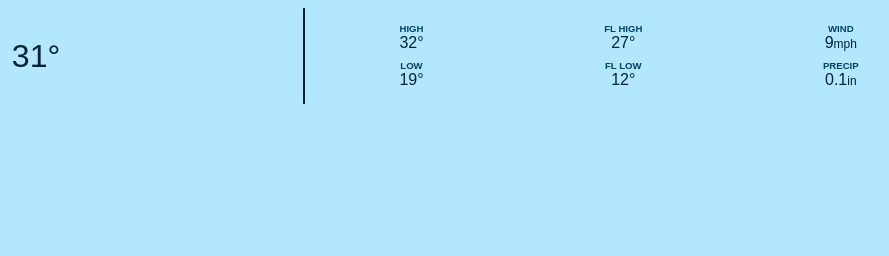
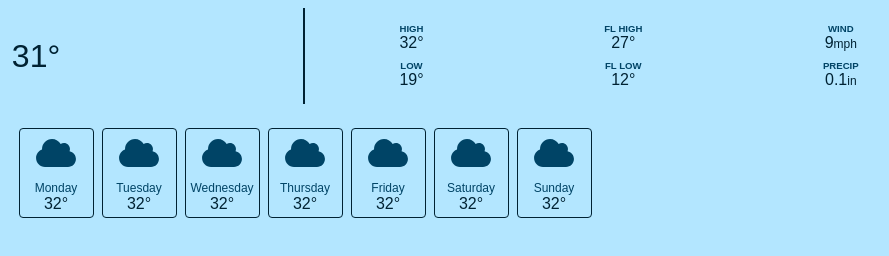
Before and after one commit to edgarkhudoyan/VanillaJS_Weather_app, a website built with Vite: page index.html in a window 1280 px wide. Shown: the full height of the page, 335-1224 px from the left. Built offline with nearby package versions, Linux system fonts and the light colour scheme.

Commit message:
Add day section and style it

```diff
--- a/index.html
+++ b/index.html
@@ -51,6 +51,46 @@
       </div>
     </header>
 
+    <section class="day-section" data-day-section>
+      <div class="day-card">
+        <img class="weather-icon" src="icons/cloud.svg" alt="" />
+        <div class="day-card-date">Monday</div>
+        <div>32&deg;</div>
+      </div>
+      <div class="day-card">
+        <img class="weather-icon" src="icons/cloud.svg" alt="" />
+        <div class="day-card-date">Tuesday</div>
+        <div>32&deg;</div>
+      </div>
+      <div class="day-card">
+        <img class="weather-icon" src="icons/cloud.svg" alt="" />
+        <div class="day-card-date">Wednesday</div>
+        <div>32&deg;</div>
+      </div>
+      <div class="day-card">
+        <img class="weather-icon" src="icons/cloud.svg" alt="" />
+        <div class="day-card-date">Thursday</div>
+        <div>32&deg;</div>
+      </div>
+      <div class="day-card">
+        <img class="weather-icon" src="icons/cloud.svg" alt="" />
+        <div class="day-card-date">Friday</div>
+        <div>32&deg;</div>
+      </div>
+      <div class="day-card">
+        <img class="weather-icon" src="icons/cloud.svg" alt="" />
+        <div class="day-card-date">Saturday</div>
+        <div>32&deg;</div>
+      </div>
+      <div class="day-card">
+        <img class="weather-icon" src="icons/cloud.svg" alt="" />
+        <div class="day-card-date">Sunday</div>
+        <div>32&deg;</div>
+      </div>
+    </section>
+
+    <template></template>
+
     <script type="module" src="/main.js"></script>
   </body>
 </html>
--- a/style.css
+++ b/style.css
@@ -73,3 +73,26 @@ body {
   font-weight: lighter;
   font-size: 0.75rem;
 }
+
+.day-section {
+  display: grid;
+  grid-template-columns: repeat(auto-fit, 75px);
+  gap: 0.5rem;
+  justify-content: center;
+  padding: 1rem;
+}
+
+.day-card {
+  display: flex;
+  flex-direction: column;
+  align-items: center;
+  border: 1px solid hsl(200, 100%, 10%);
+  border-radius: 0.25rem;
+  padding: 0.25rem;
+}
+
+.day-card-date {
+  font-size: 0.75rem;
+  color: hsl(200, 100%, 20%);
+  margin-top: 0.5rem;
+}
```
